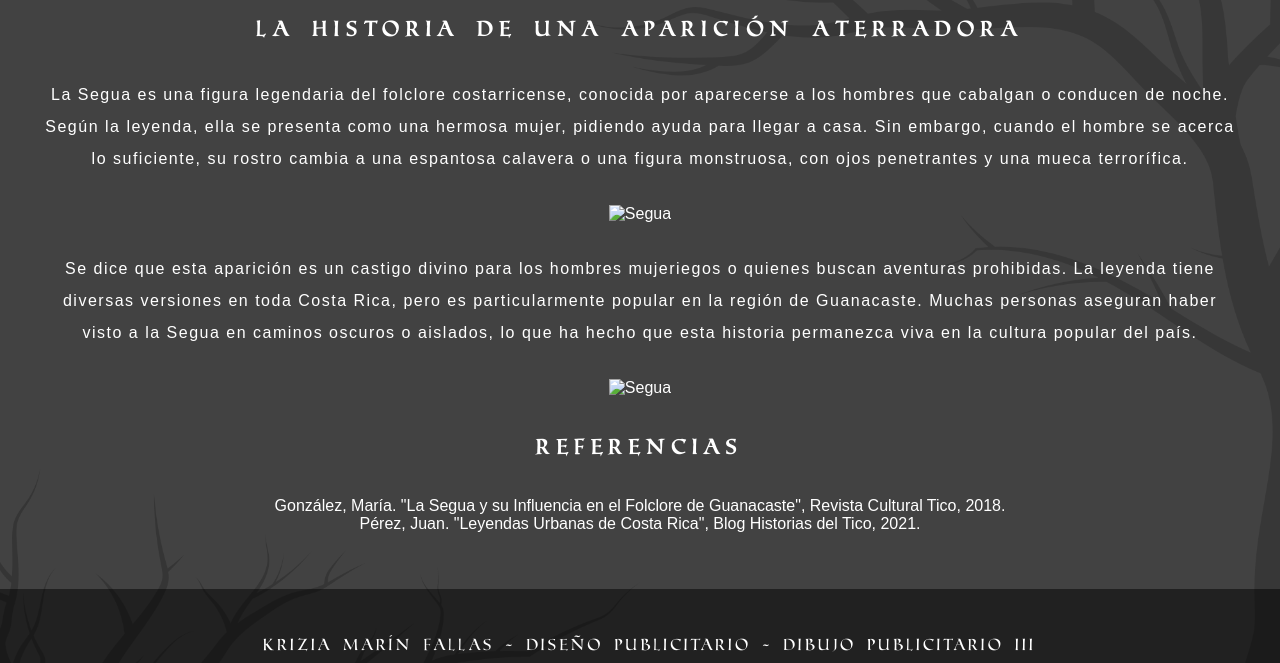
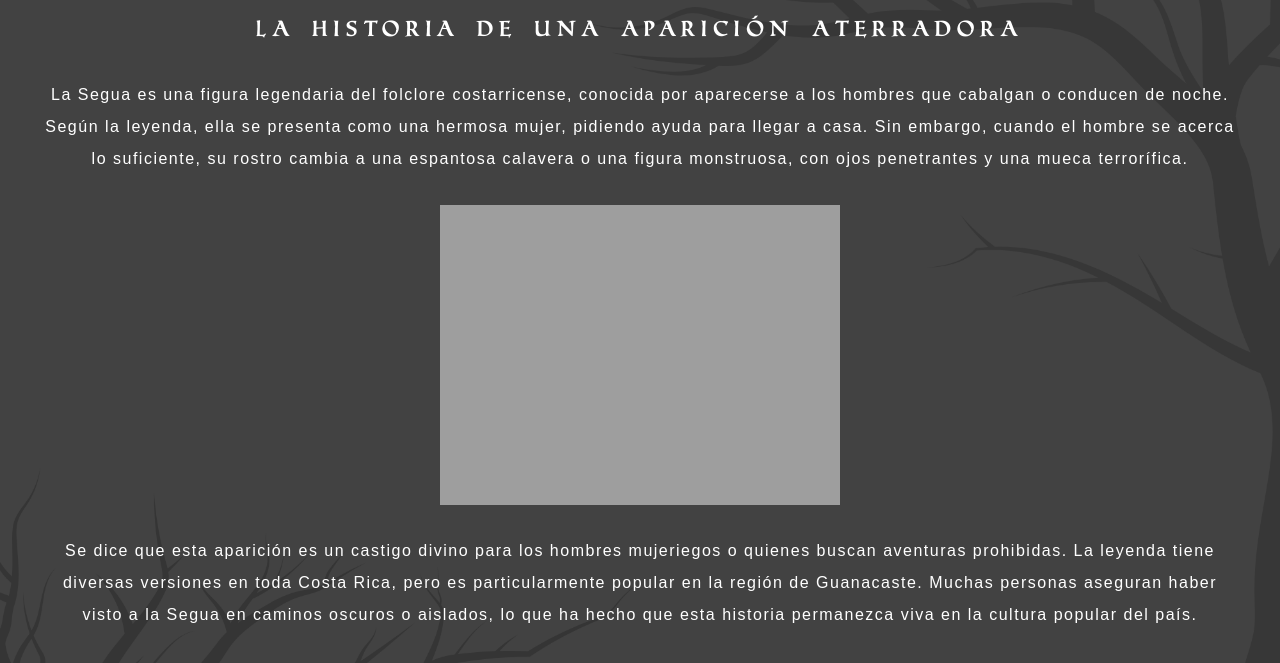
Before and after one commit to KriMarinF/LeyendaSeguaKri, a plain HTML site: page index.html in a window 1280 px wide. Shown: the part 137-800 px from the top of the page. Drawn offline with Linux system fonts and the light colour scheme; the site is published under a folder, as on GitHub Pages, so addresses that start at the root find nothing.

Commit message:
Update index.html

```diff
--- a/index.html
+++ b/index.html
@@ -106,7 +106,7 @@
         </p>
 
         <div class="image-placeholder">
-            <img src="/Imagenes Kri/imagen1.png" alt="Segua">
+            <img src="Imagenes Kri/imagen1.png" alt="Segua">
         </div>
 
         <p>
@@ -114,7 +114,7 @@
         </p>
 
         <div class="image-placeholder">
-            <img src="/Imagenes Kri/pintura1.png" alt="Segua" style="max-width: 700px; height: auto;">
+            <img src="Imagenes Kri/pintura1.png" alt="Segua" style="max-width: 700px; height: auto;">
         </div>
         <h2>Referencias</h2>
         <ul style="list-style: none; padding: 0;">
```
